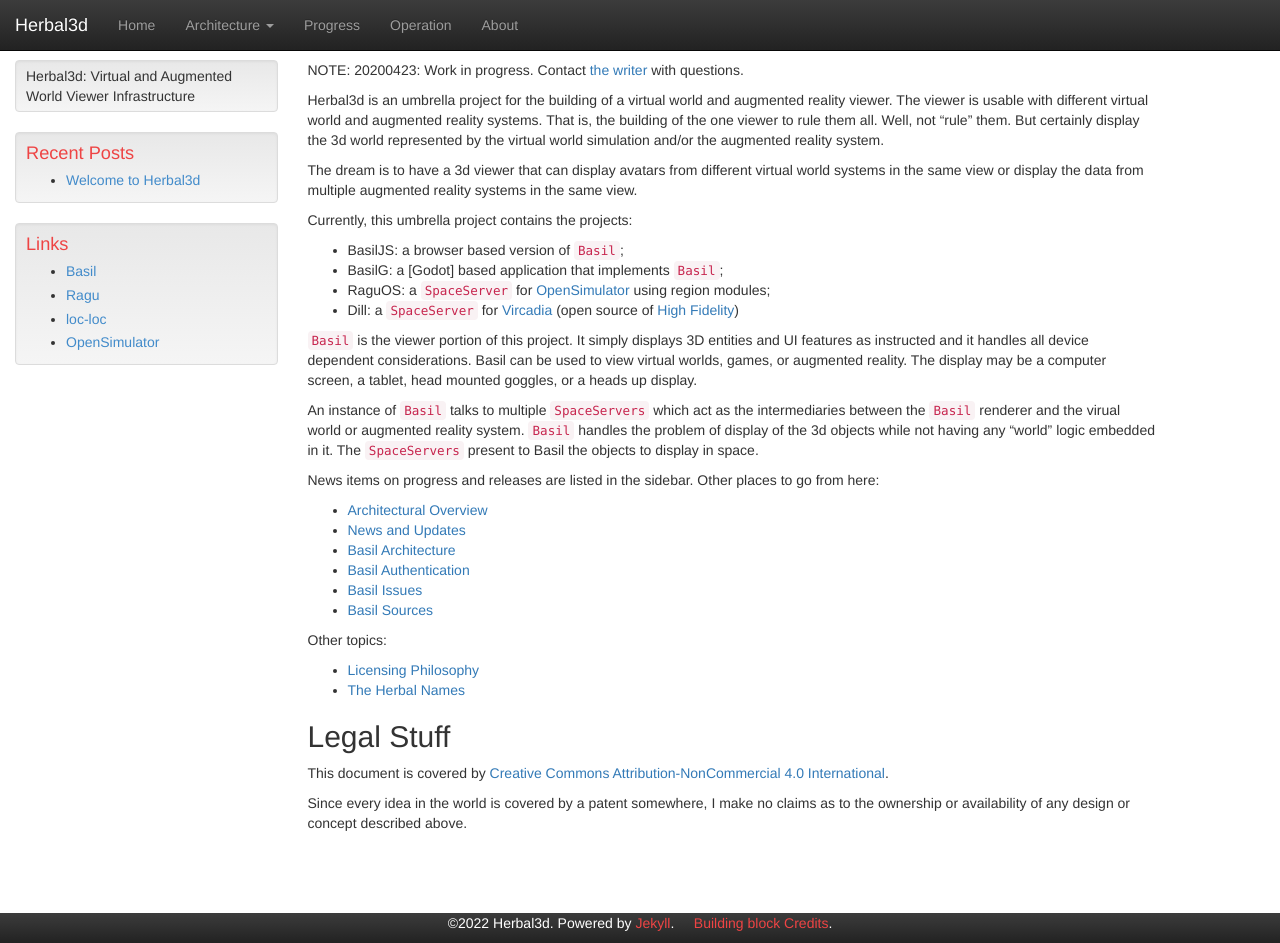
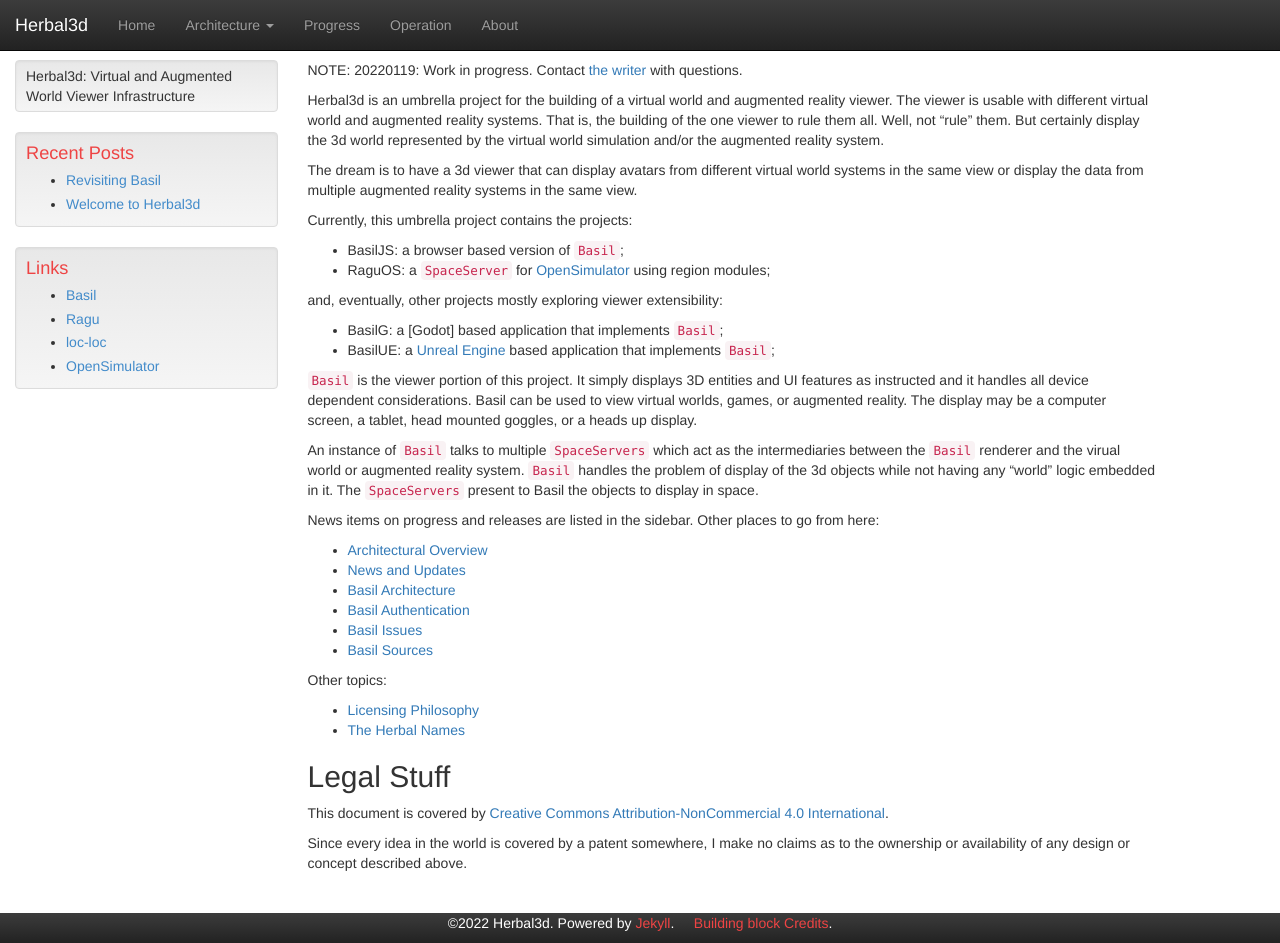
Before and after one commit to Herbal3d/herbal3d.github.io, a Jekyll site: the page built from index.md, in a window 1280 px wide and 943 px high. Built offline with Jekyll 4.4.1, drawn with Linux system fonts in a browser that asks for light colours.

```diff
--- a/index.md
+++ b/index.md
@@ -2,7 +2,7 @@
 layout: default
 title: "Herbal3D: Virtual World Viewer Infrastructure"
 ---
-NOTE: 20200423: Work in progress. Contact [the writer] with questions.
+NOTE: 20220119: Work in progress. Contact [the writer] with questions.
 
 Herbal3d is an umbrella project for the building of a virtual world
 and augmented reality viewer.
@@ -19,9 +19,12 @@ from multiple augmented reality systems in the same view.
 Currently, this umbrella project contains the projects:
 
 * BasilJS: a browser based version of `Basil`;
+* RaguOS: a `SpaceServer` for [OpenSimulator] using region modules;
+
+and, eventually, other projects mostly exploring viewer extensibility:
+
 * BasilG: a [Godot] based application that implements `Basil`;
-* RaguOS: a `SpaceServer` for [OpenSimulator] using region modules;
-* Dill: a `SpaceServer` for [Vircadia] (open source of [High Fidelity])
+* BasilUE: a [Unreal Engine] based application that implements `Basil`;
 
 `Basil` is the viewer portion of this project.
 It simply displays 3D entities and UI features as instructed and
@@ -67,6 +70,7 @@ described above.
 [RaguOS]: {{ "/architecture/Ragu/" | prepend: site.baseurl }}
 [Ragu]: {{ "/architecture/Ragu/" | prepend: site.baseurl }}
 [Dill]: {{ "/architecture/Dill/" | prepend: site.baseurl }}
+[Unreal Engine]: https://www.unrealengine.com/en-US/
 [Vircadia]: https://vircadia.com/
 [High Fidelity]: https://www.highfidelity.com/
 [Basil Issues]: https://github.com/Herbal3d/basil/issues
```
Also changed, not shown: HerbalNames.md (+1 -1 lines), _posts/2022-01-10-revisiting-basil.md (added, +31 -0 lines), architecture/index.md (+2 -5 lines).
